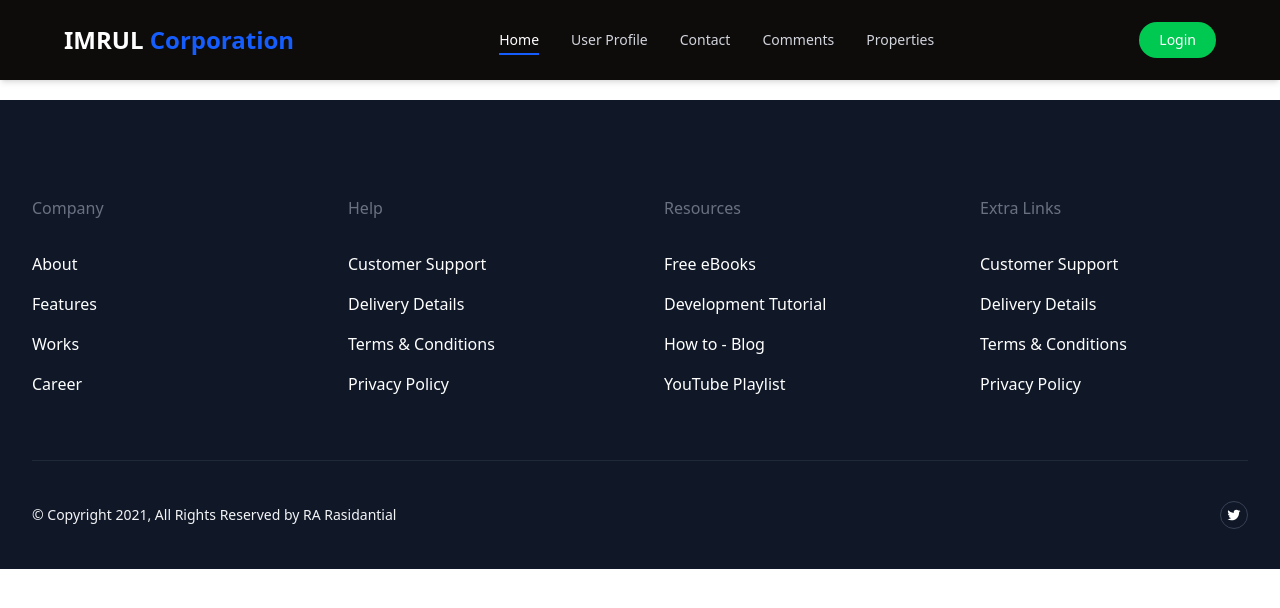
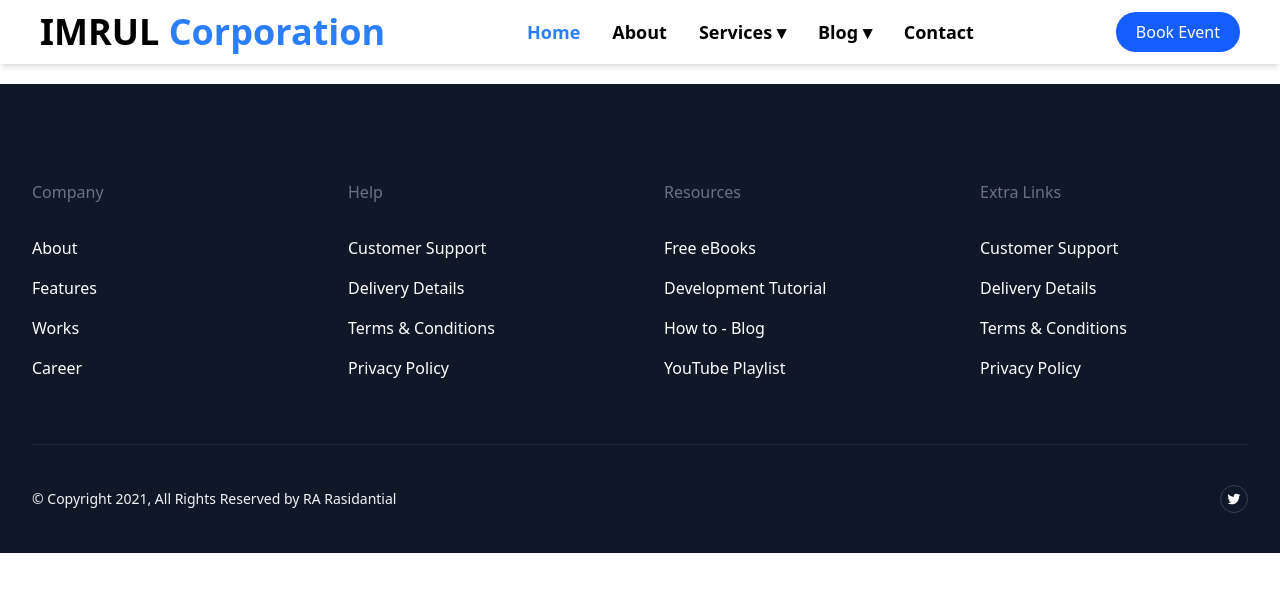
Before and after one commit to Raginaakhter/Exclusive-Catering-, a React (Vite) app: page / in a window 1280 px wide. Shown: the top 608 px of the page. Built offline with nearby package versions, Linux system fonts and the light colour scheme.

Commit message:
updated navber

```diff
--- a/src/components/Navber.jsx
+++ b/src/components/Navber.jsx
@@ -1,74 +1,241 @@
+
 import { Link, NavLink } from "react-router-dom";
 import { useState } from "react";
 
 const Navbar = () => {
-  const [open, setOpen] = useState(false);
+  const [mobileOpen, setMobileOpen] = useState(false);
+  const [dropdown, setDropdown] = useState(null);
 
   const activeClass = ({ isActive }) =>
     isActive
-      ? "text-white border-b-2 border-blue-600 pb-1"
-      : "text-gray-300 hover:text-white";
+      ? "text-blue-500 font-semibold"
+      : "text-black hover:text-blue-500 font-semibold";
 
-  const navLinks = (
-    <>
-      <li><NavLink className={activeClass} to="/">Home</NavLink></li>
-      <li><NavLink className={activeClass} to="/userprofile">User Profile</NavLink></li>
-      <li><NavLink className={activeClass} to="/contact">Contact</NavLink></li>
-      <li><NavLink className={activeClass} to="/comments">Comments</NavLink></li>
-      <li><NavLink className={activeClass} to="/properties">Properties</NavLink></li>
-    </>
-  );
+  // toggle dropdown
+  const toggleDropdown = (menu) => {
+    setDropdown(dropdown === menu ? null : menu);
+  };
 
   return (
-    <nav className="w-screen sticky top-0 left-0 z-50 bg-[#0e0b0b] shadow-md">
 
-      {/* Top Bar */}
-      <div className="w-full px-4 sm:px-6 lg:px-16 h-[70px] lg:h-[80px] flex items-center justify-between">
 
-        {/* Logo */}
-        <Link to="/" className="text-xl lg:text-2xl font-bold text-white">
-          IMRUL <span className="text-blue-600">Corporation</span>
+
+    <nav className="w-full bg-white text-white sticky top-0 z-50 shadow-md">
+
+      {/* TOP BAR */}
+      <div className="flex items-center justify-between px-4 md:px-10 h-16">
+
+        {/* LOGO */}
+        <Link to="/" className="text-4xl font-bold text-black">
+          IMRUL <span className="text-blue-500">Corporation</span>
         </Link>
 
-        {/* Desktop Menu */}
-        <ul className="hidden lg:flex items-center gap-8 text-sm">
-          {navLinks}
+        {/* DESKTOP MENU */}
+        <ul className="hidden md:flex items-center gap-8 text-lg text-black">
+
+          <li className="">
+            <NavLink to="/" className={activeClass}>Home</NavLink>
+          </li>
+
+          <li className="">
+            <NavLink to="/about" className={activeClass}>About</NavLink>
+          </li>
+
+          {/* SERVICES DROPDOWN */}
+          <li className="relative">
+            <button
+              onClick={() => toggleDropdown("services")}
+              className="text-black hover:text-blue-500 font-semibold"
+            >
+              Services ▾
+            </button>
+
+            <div
+              className={`absolute left-0 mt-3 w-44 bg-white rounded-md  overflow-hidden transition-all duration-300 origin-top
+              ${dropdown === "services" ? "scale-100 opacity-100 visible" : "scale-95 opacity-0 invisible"}`}
+            >
+              <Link to="/services/menu" className="block px-4 py-2 hover:bg-blue-300">
+                Menu
+              </Link>
+              <Link to="/services/package" className="block px-4 py-2 hover:bg-blue-300">
+                Package
+              </Link>
+              <Link to="/services/book" className="block px-4 py-2 hover:bg-blue-300">
+                Book Events
+              </Link>
+            </div>
+          </li>
+
+          {/* BLOG DROPDOWN */}
+          <li className="relative">
+            <button
+              onClick={() => toggleDropdown("blog")}
+              className="text-black hover:text-blue-500 font-semibold"
+            >
+              Blog ▾
+            </button>
+
+            <div
+              className={`absolute left-0 mt-3 w-40 bg-white rounded-md  rounded-2xloverflow-hidden transition-all duration-300 origin-top
+              ${dropdown === "blog" ? "scale-100 opacity-100 visible" : "scale-95 opacity-0 invisible"}`}
+            >
+              <Link to="/blog/posts" className="block px-4 py-2 hover:bg-blue-300">
+                Posts
+              </Link>
+              <Link to="/blog/gallery" className="block px-4 py-2 hover:bg-blue-300">
+                Gallery
+              </Link>
+            </div>
+          </li>
+
+          <li className="text-black hover:text-blue-500 font-semibold">
+            <NavLink to="/contact" className={activeClass}>Contact</NavLink>
+          </li>
+
         </ul>
 
-        {/* Desktop Button */}
-        <div className="hidden lg:block">
-          <button className="px-5 py-2 bg-green-500 text-white rounded-full text-sm hover:bg-green-600 transition">
-            Login
-          </button>
-        </div>
+        {/* BUTTON */}
+        <button className="hidden md:block bg-blue-600 px-5 py-2 rounded-full hover:bg-blue-400 transition">
+          Book Event
+        </button>
 
-        {/* Mobile Hamburger */}
+        {/* MOBILE */}
         <button
-          onClick={() => setOpen(!open)}
-          className="lg:hidden text-white text-2xl"
+          onClick={() => setMobileOpen(!mobileOpen)}
+          className="md:hidden text-2xl"
         >
           ☰
         </button>
       </div>
 
-      {/* Mobile Menu */}
+      {/* MOBILE MENU */}
       <div
-        className={`lg:hidden overflow-hidden transition-all duration-300 ${
-          open ? "max-h-[400px]" : "max-h-0"
+        className={`md:hidden overflow-hidden transition-all duration-300 bg-[#0e0b0b] ${
+          mobileOpen ? "max-h-[500px] py-4" : "max-h-0"
         }`}
       >
-        <ul className="flex flex-col px-6 pb-4 gap-3 text-gray-300">
-          {navLinks}
+        <ul className="flex flex-col px-4 gap-3">
+
+          <li><NavLink to="/" onClick={() => setMobileOpen(false)}>Home</NavLink></li>
+          <li clas><NavLink to="/about" onClick={() => setMobileOpen(false)}>About</NavLink></li>
+
+          {/* MOBILE SERVICES */}
+          <li>
+            <button onClick={() => toggleDropdown("services")} className="text-white">
+              Services ▾
+            </button>
+
+            <div className={`pl-4 flex flex-col gap-2 transition-all duration-300 overflow-hidden
+              ${dropdown === "services" ? "max-h-40 mt-2" : "max-h-0"}`}>
+              <Link to="/services/menu" onClick={() => setMobileOpen(false)}>Menu</Link>
+              <Link to="/services/package" onClick={() => setMobileOpen(false)}>Package</Link>
+              <Link to="/services/book" onClick={() => setMobileOpen(false)}>Book Events</Link>
+            </div>
+          </li>
+
+          {/* MOBILE BLOG */}
+          <li>
+            <button onClick={() => toggleDropdown("blog")} className="text-white">
+              Blog ▾
+            </button>
+
+            <div className={`pl-4 flex flex-col gap-2 transition-all duration-300 overflow-hidden
+              ${dropdown === "blog" ? "max-h-32 mt-2" : "max-h-0"}`}>
+              <Link to="/blog/posts" onClick={() => setMobileOpen(false)}>Posts</Link>
+              <Link to="/blog/gallery" onClick={() => setMobileOpen(false)}>Gallery</Link>
+            </div>
+          </li>
+
+          <li><NavLink to="/contact" onClick={() => setMobileOpen(false)}>Contact</NavLink></li>
+
         </ul>
-
-        <div className="px-6 pb-4">
-          <button className="w-full py-2 bg-green-500 text-white rounded-full">
-            Login
-          </button>
-        </div>
       </div>
     </nav>
   );
 };
 
 export default Navbar;
+
+
+
+
+
+
+
+
+
+
+// import { Link, NavLink } from "react-router-dom";
+// import { useState } from "react";
+
+// const Navbar = () => {
+//   const [open, setOpen] = useState(false);
+
+//   const activeClass = ({ isActive }) =>
+//     isActive
+//       ? "text-white border-b-2 border-blue-600 pb-1"
+//       : "text-gray-300 hover:text-white";
+
+//   const navLinks = (
+//     <>
+//       <li><NavLink className={activeClass} to="/">Home</NavLink></li>
+//       <li><NavLink className={activeClass} to="/userprofile">About</NavLink></li>
+//       <li><NavLink className={activeClass} to="/contact">Services</NavLink></li>
+//       <li><NavLink className={activeClass} to="/comments">Blog</NavLink></li>
+//       <li><NavLink className={activeClass} to="/properties">Venue</NavLink></li>
+//     </>
+//   );
+
+//   return (
+//     <nav className="w-screen sticky top-0 left-0 z-50 bg-[#0e0b0b] shadow-md">
+
+//       {/* Top Bar */}
+//       <div className="w-full px-4 sm:px-6 lg:px-16 h-[70px] lg:h-[80px] flex items-center justify-between">
+
+//         {/* Logo */}
+//         <Link to="/" className="text-xl lg:text-2xl font-bold text-white">
+//           IMRUL <span className="text-blue-600">Corporation</span>
+//         </Link>
+
+//         {/* Desktop Menu */}
+//         <ul className="hidden lg:flex items-center gap-8 text-sm">
+//           {navLinks}
+//         </ul>
+
+//         {/* Desktop Button */}
+//         <div className="hidden lg:block">
+//           <button className="px-5 py-2 bg-blue-600 text-white rounded-full text-md hover:bg-green-600 transition">
+//              Book An Events
+//           </button>
+//         </div>
+
+//         {/* Mobile Hamburger */}
+//         <button
+//           onClick={() => setOpen(!open)}
+//           className="lg:hidden text-white text-2xl"
+//         >
+//           ☰
+//         </button>
+//       </div>
+
+//       {/* Mobile Menu */}
+//       <div
+//         className={`lg:hidden overflow-hidden transition-all duration-300 ${
+//           open ? "max-h-[400px]" : "max-h-0"
+//         }`}
+//       >
+//         <ul className="flex flex-col px-6 pb-4 gap-3 text-gray-300">
+//           {navLinks}
+//         </ul>
+
+//         <div className="px-6 pb-4">
+//           <button className="w-full py-2 bg-green-500 text-white rounded-full">
+//              Book an Events
+//           </button>
+//         </div>
+//       </div>
+//     </nav>
+//   );
+// };
+
+// export default Navbar;
```
